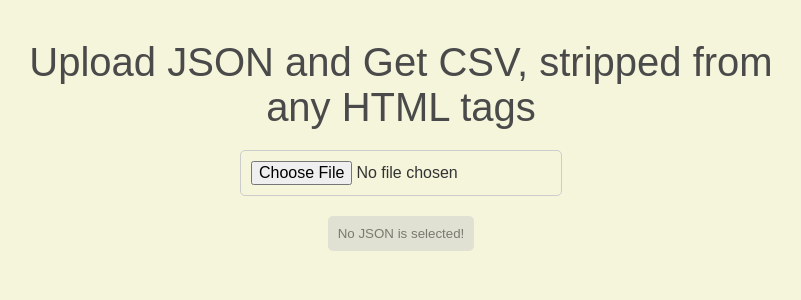
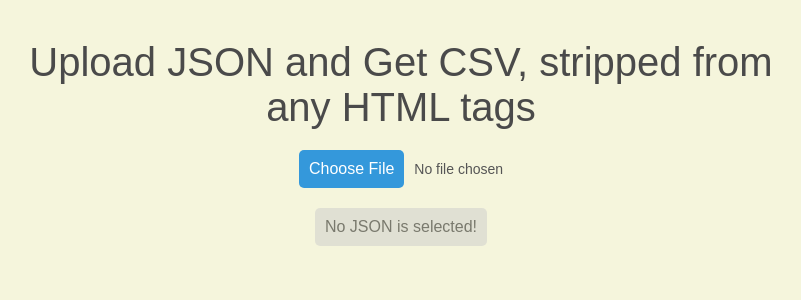
Before and after one commit to Raulanthropos/json-csv, a React (Create React App) app in the folder frontend/: page / in a window 1280 px wide. Shown: the top 300 px of the page, without its empty margins (239-1040 px from the left). Built offline with nearby package versions, Linux system fonts and the light colour scheme.

Commit message:
Custom styled the Input, and altered the implementation so that no unnecessary calls to the backend are made

```diff
--- a/frontend/src/App.js
+++ b/frontend/src/App.js
@@ -48,24 +48,55 @@ const Form = styled.form`
   }
 `;
 
-const Input = styled.input`
+// const Input = styled.input`
+//   padding: 10px;
+//   font-size: 1rem;
+//   border: 1px solid #ccc;
+//   border-radius: 5px;
+//   margin-bottom: 20px;
+//   width: 80%;
+//   max-width: 300px;
+//   text-align: center;
+//   @media (max-width: 768px) {
+//     width: 100%;
+//   }
+// `;
+
+const FileInputWrapper = styled.div`
+  display: flex;
+  align-items: center;
+  margin-bottom: 20px;
+`;
+
+const HiddenInput = styled.input`
+  display: none;
+`;
+
+const CustomButton = styled.button`
+  background-color: #3498db;
+  color: white;
   padding: 10px;
-  font-size: 1rem;
-  border: 1px solid #ccc;
+  border: none;
   border-radius: 5px;
-  margin-bottom: 20px;
-  width: 80%;
-  max-width: 300px;
-  text-align: center;
-  @media (max-width: 768px) {
-    width: 100%;
+  cursor: pointer;
+  font-size: 16px;
+  margin-right: 10px;
+
+  &:hover {
+    background-color: #2980b9;
   }
+`;
+
+const FileName = styled.span`
+  font-size: 14px;
+  color: #555;
 `;
 
 const Button = styled.button`
   background: #4caf50;
   color: white;
   padding: 10px;
+  font-size: 16px;
   border: none;
   border-radius: 5px;
   cursor: pointer;
@@ -155,7 +186,18 @@ const App = () => {
         {errorMessage && <div style={{ color: "red" }}>{errorMessage}</div>}
         {
           <Form onSubmit={handleUpload}>
-            <Input type="file" onChange={handleFileChange} />
+            <FileInputWrapper>
+              <HiddenInput type="file" onChange={handleFileChange} id="file" />
+              <CustomButton
+                onClick={(e) => {
+                  e.preventDefault(); // Prevent form submission
+                  document.getElementById("file").click(); // Trigger file input click
+                }}
+              >
+                Choose File
+              </CustomButton>
+              <FileName>{file ? file.name : "No file chosen"}</FileName>
+            </FileInputWrapper>
             {isLoading ? (
               <DisabledButton type="submit">Loading...</DisabledButton>
             ) : !file ? (
```
